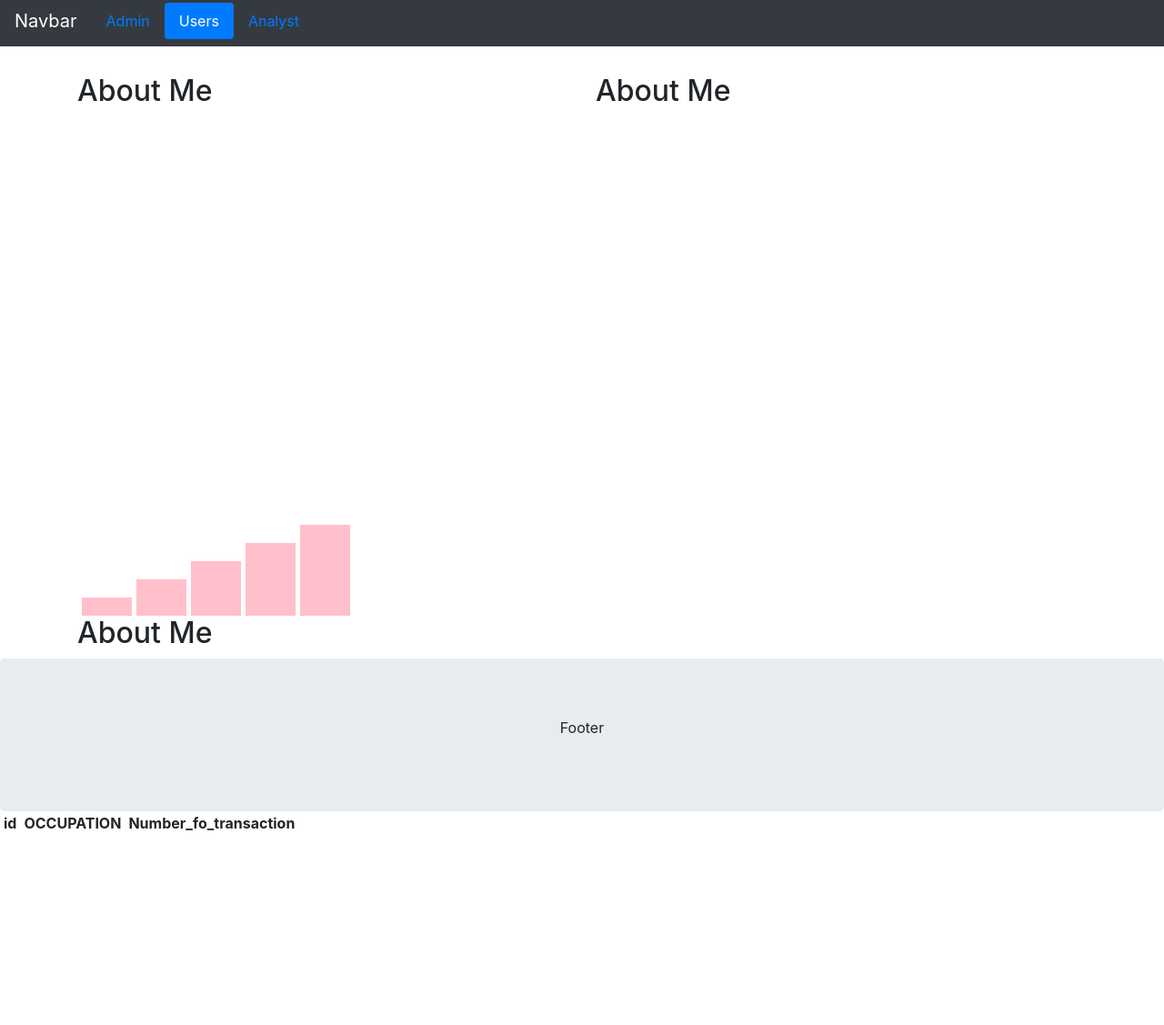
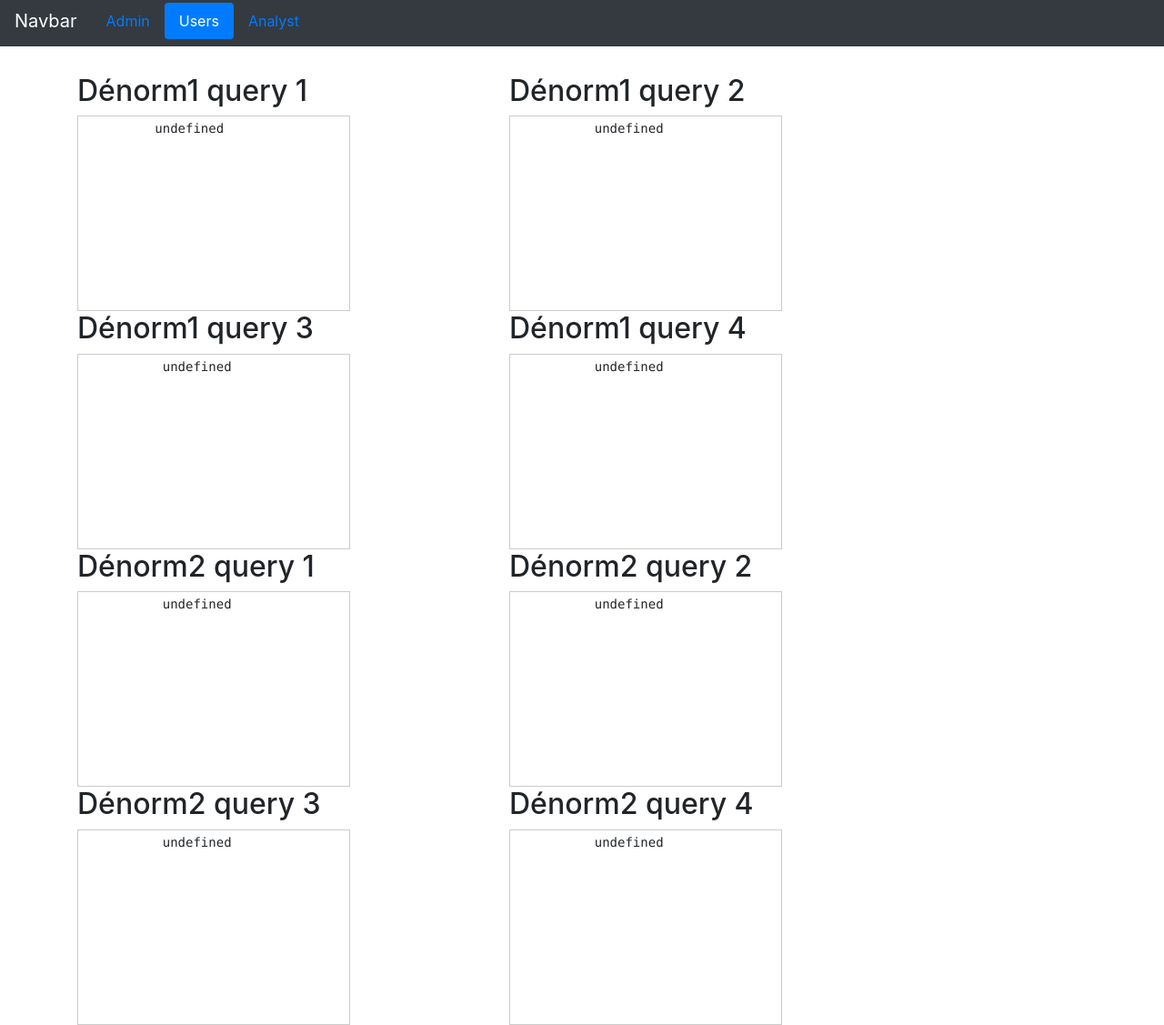
Before and after one commit to Raiyol/CloudAppDev, a plain HTML site: page front/user.html in a window 1280 px wide. Shown: the part 229-1356 px from the top of the page at 91% size. Before the commit the page ends 1147 px from the top, so only its background shows below. Drawn offline with nearby package versions, Linux system fonts and the light colour scheme; no server answers.

Commit message:
user update all queries

```diff
--- a/back/requetes/solution1.js
+++ b/back/requetes/solution1.js
@@ -22,9 +22,11 @@ requetes ={
       ],
 
       //4. Age et revenu moyen des clients qui habitent dans chaque quartier (client + demog)
-      r4 :[{ $project: {
+      r4 :[
+        { $project: {
         average_age : {$avg : "$value.customers.age"},
-        average_income : "$value.INCOME_K"}}
+        average_income : "$value.INCOME_K"}
+      }
       ],
 
       //5. Nombre de clients qui ont répondu positivement au mail groupé par leur sexe (client)
--- a/front/user.html
+++ b/front/user.html
@@ -47,28 +47,141 @@
 
 <div class="container" style="margin-top:30px">
   <div class="row">
-      <div class="col-sm-6">
-       <div id="my-chart">
-          <h2>About Me</h2>
-          <script type="text/javascript" src="user_query1.js"></script>
+      <div class="col-sm-5">
+        <h2>Dénorm1 query 1</h2>
+       <div id="my-chart11" style="height:215px;width:300px;border:1px solid #ccc;font:16px/26px Georgia, Garamond, Serif;overflow:auto;">
+        <pre>
+          <code id="json11">
+          </code>
+        </pre>
+          <script>
+          d3.json('http://localhost:3000/denormalisation1/query1', function (error,data){
+            console.log(data);
+            document.getElementById('json11').innerHTML= JSON.stringify(data, null, 4);
+            //console.log(JSON.stringify(data, null, 4));
+          }
+          );
+        </script>
        </div>
-       <div id="my-chart3">
-        <h2>About Me</h2>
-        <script type="text/javascript" src="chart.js"></script>
-     </div>
       </div>
-      <div class="col-sm-6">
-        <div id="my-chart2">
-          <h2>About Me</h2>
-          <script type="text/javascript" src="chart2.js"></script>
+      <div class="col-sm-5">
+        <h2>Dénorm1 query 2</h2>
+        <div id="my-chart12" style="height:215px;width:300px;border:1px solid #ccc;font:16px/26px Georgia, Garamond, Serif;overflow:auto;">
+         <pre>
+           <code id="json12">
+           </code>
+         </pre>
+           <script>
+           d3.json('http://localhost:3000/denormalisation1/query2', function (error,data2){
+
+             document.getElementById('json12').innerHTML= JSON.stringify(data2);
+           }
+           );
+         </script>
         </div>
       </div>
 
+      <div class="col-sm-5">
+        <h2>Dénorm1 query 3</h2>
+        <div id="my-chart13" style="height:215px;width:300px;border:1px solid #ccc;font:16px/26px Georgia, Garamond, Serif;overflow:auto;">
+         <pre>
+           <code id="json13">
+           </code>
+         </pre>
+           <script>
+           d3.json('http://localhost:3000/denormalisation1/query3', function (error,data3){
+
+             document.getElementById('json13').innerHTML= JSON.stringify(data3);
+           }
+           );
+         </script>
+        </div>
+      </div>
+      <div class="col-sm-5">
+        <h2>Dénorm1 query 4</h2>
+        <div id="my-chart14" style="height:215px;width:300px;border:1px solid #ccc;font:16px/26px Georgia, Garamond, Serif;overflow:auto;">
+         <pre>
+           <code id="json14">
+           </code>
+         </pre>
+           <script>
+           d3.json('http://localhost:3000/denormalisation1/query4', function (error,data4){
+
+             document.getElementById('json14').innerHTML= JSON.stringify(data4);
+           }
+           );
+         </script>
+        </div>
+      </div>
+      <div class="col-sm-5">
+        <h2>Dénorm2 query 1</h2>
+        <div id="my-chart21" style="height:215px;width:300px;border:1px solid #ccc;font:16px/26px Georgia, Garamond, Serif;overflow:auto;">
+         <pre>
+           <code id="json21">
+           </code>
+         </pre>
+           <script>
+           d3.json('http://localhost:3000/denormalisation2/query1', function (error,data5){
+
+             document.getElementById('json21').innerHTML= JSON.stringify(data5);
+           }
+           );
+         </script>
+        </div>
+      </div>
+
+      <div class="col-sm-5">
+        <h2>Dénorm2 query 2</h2>
+        <div id="my-chart22" style="height:215px;width:300px;border:1px solid #ccc;font:16px/26px Georgia, Garamond, Serif;overflow:auto;">
+         <pre>
+           <code id="json22">
+           </code>
+         </pre>
+           <script>
+           d3.json('http://localhost:3000/denormalisation2/query2', function (error,data6){
+
+             document.getElementById('json22').innerHTML= JSON.stringify(data6);
+           }
+           );
+         </script>
+        </div>
+      </div>
+
+      <div class="col-sm-5">
+        <h2>Dénorm2 query 3</h2>
+        <div id="my-chart23" style="height:215px;width:300px;border:1px solid #ccc;font:16px/26px Georgia, Garamond, Serif;overflow:auto;">
+         <pre>
+           <code id="json23">
+           </code>
+         </pre>
+           <script>
+           d3.json('http://localhost:3000/denormalisation2/query3', function (error,data7){
+
+             document.getElementById('json23').innerHTML= JSON.stringify(data7);
+           }
+           );
+         </script>
+        </div>
+      </div>
+
+
+      <div class="col-sm-5">
+        <h2>Dénorm2 query 4</h2>
+        <div id="my-chart24" style="height:215px;width:300px;border:1px solid #ccc;font:16px/26px Georgia, Garamond, Serif;overflow:auto;">
+         <pre>
+           <code id="json24">
+           </code>
+         </pre>
+           <script>
+           d3.json('http://localhost:3000/denormalisation2/query4', function (error,data8){
+
+             document.getElementById('json24').innerHTML= JSON.stringify(data8);
+           }
+           );
+         </script>
+        </div>
+      </div>
   </div>
 </div>
-<div class="jumbotron text-center" style="margin-bottom:0">
-  <p>Footer</p>
-</div>
-
 </body>
 </html>
--- a/front/user_query1.js
+++ /dev/null
@@ -1,56 +0,0 @@
-
-
-// set the dimensions and margins of the graph
-var width = 450
-    height = 450
-    margin = 40
-
-
-// append the svg object to the div called 'my-chart2'
-var svg = d3.select("#my-chart")
-  .append("svg")
-    .attr("width", width)
-    .attr("height", height)
-  .append("g")
-    .attr("transform", "translate(" + width / 2 + "," + height / 2 + ")");
-
-     d3.json('http://localhost:3000/denormalisation1/query1', function (error,data) {
-
-        function tabulate(data, columns) {
-              var table = d3.select('body').append('table')
-              var thead = table.append('thead')
-              var tbody = table.append('tbody');
-              console.log(data);
-
-              // append the header row
-              thead.append('tr')
-                .selectAll('th')
-                .data(columns).enter()
-                .append('th')
-                  .text(function (column) { return column; });
-
-              // create a row for each object in the data
-              var rows = tbody.selectAll('tr')
-                .data(data)
-                .enter()
-                .append('tr');
-
-              // create a cell in each row for each column
-              var cells = rows.selectAll('td')
-                .data(function (row) {
-                  return columns.map(function (column) {
-                    return {column: column, value: row[column]};
-                  });
-                })
-                .enter()
-                .append('td')
-                  .text(function (d) { return d.value; });
-            console.log(table);
-
-            return table;
-          }
-
-          // render the table(s)
-          tabulate(data, ['id', 'OCCUPATION','Number_fo_transaction']); // 3 column table
-
-      });
```
